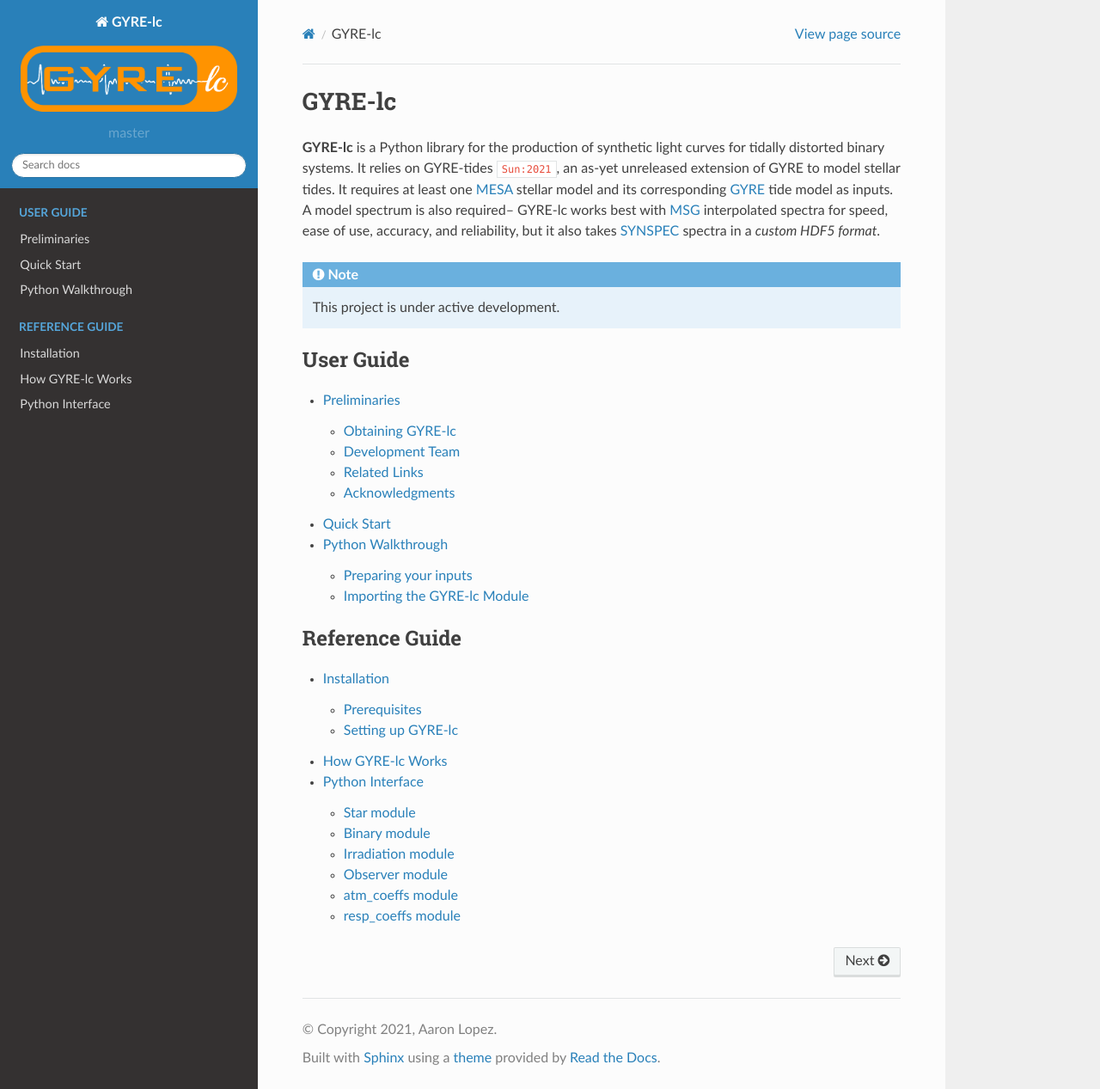
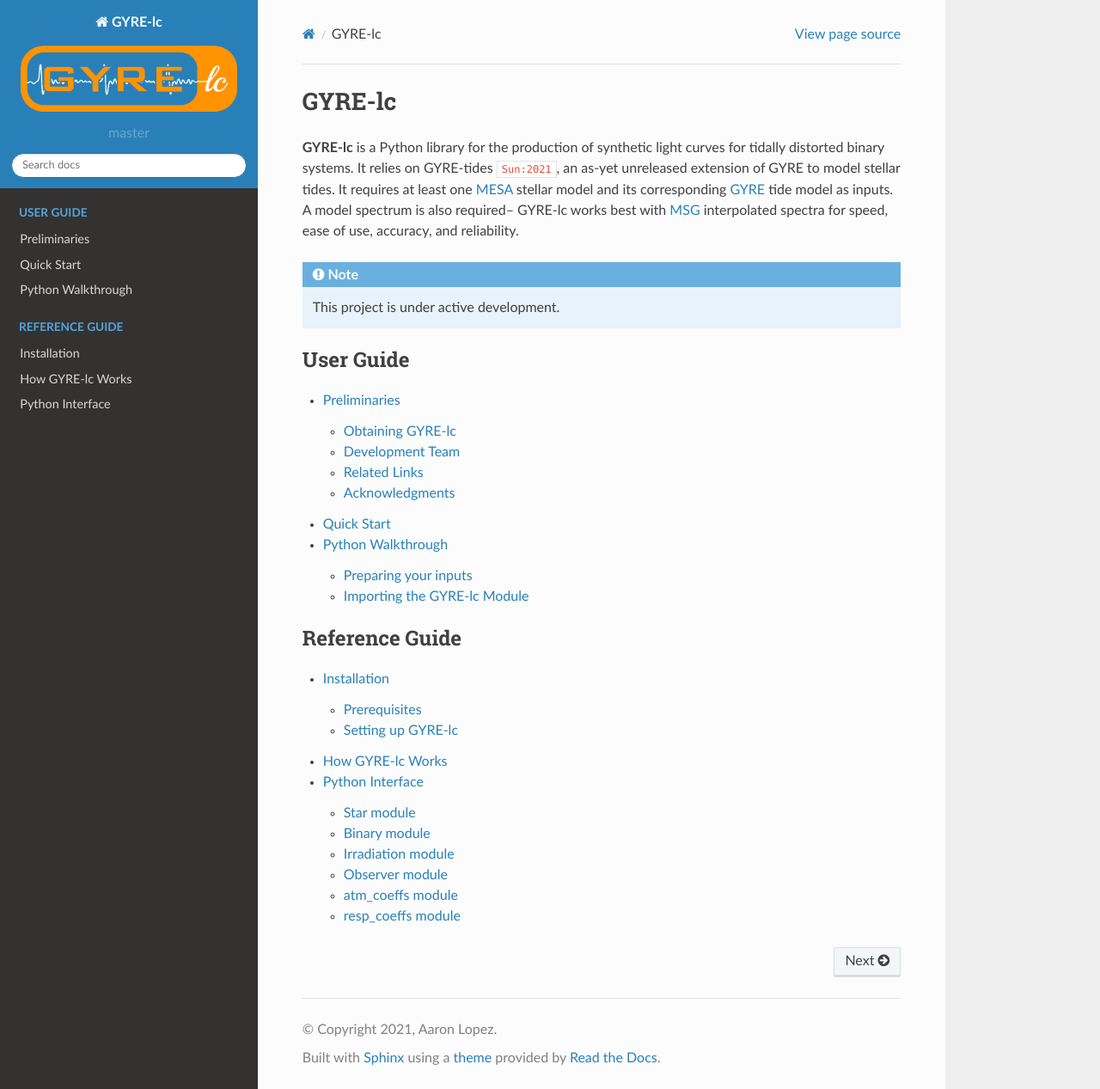
Before and after one commit to aaronesque/gyre-lc, a Sphinx documentation site: the page built from docs/source/index.rst, in a window 1280 px wide and 1267 px high. Shown: the whole window at 86% size. Built offline with Sphinx 7.4.7 and the Read the Docs theme 2.0.0, drawn with Linux system fonts in a browser that asks for light colours; cross-references to code outside the pages are shown as plain code.

Commit message:
index.rst updates

```diff
--- a/docs/source/index.rst
+++ b/docs/source/index.rst
@@ -7,7 +7,7 @@
 GYRE-lc
 ###################
 
-**GYRE-lc** is a Python library for the production of synthetic light curves for tidally distorted binary systems. It relies on GYRE-tides :ads_citep:`Sun:2021`, an as-yet unreleased extension of GYRE to model stellar tides. It requires at least one `MESA <mesa.sourceforge.net>`_ stellar model and its corresponding `GYRE <https://gyre.readthedocs.io/en/stable/>`_ tide model as inputs. A model spectrum is also required-- GYRE-lc works best with `MSG <http://www.astro.wisc.edu/~townsend/resource/docs/msg/>`_ interpolated spectra for speed, ease of use, accuracy, and reliability, but it also takes `SYNSPEC <http://tlusty.oca.eu/Synspec49/synspec.html>`_ spectra in a *custom HDF5 format*.
+**GYRE-lc** is a Python library for the production of synthetic light curves for tidally distorted binary systems. It relies on GYRE-tides :ads_citep:`Sun:2021`, an as-yet unreleased extension of GYRE to model stellar tides. It requires at least one `MESA <mesa.sourceforge.net>`_ stellar model and its corresponding `GYRE <https://gyre.readthedocs.io/en/stable/>`_ tide model as inputs. A model spectrum is also required-- GYRE-lc works best with `MSG <http://www.astro.wisc.edu/~townsend/resource/docs/msg/>`_ interpolated spectra for speed, ease of use, accuracy, and reliability.
 
 .. make sure you include the build_spectrum script in the bundle
 
```
